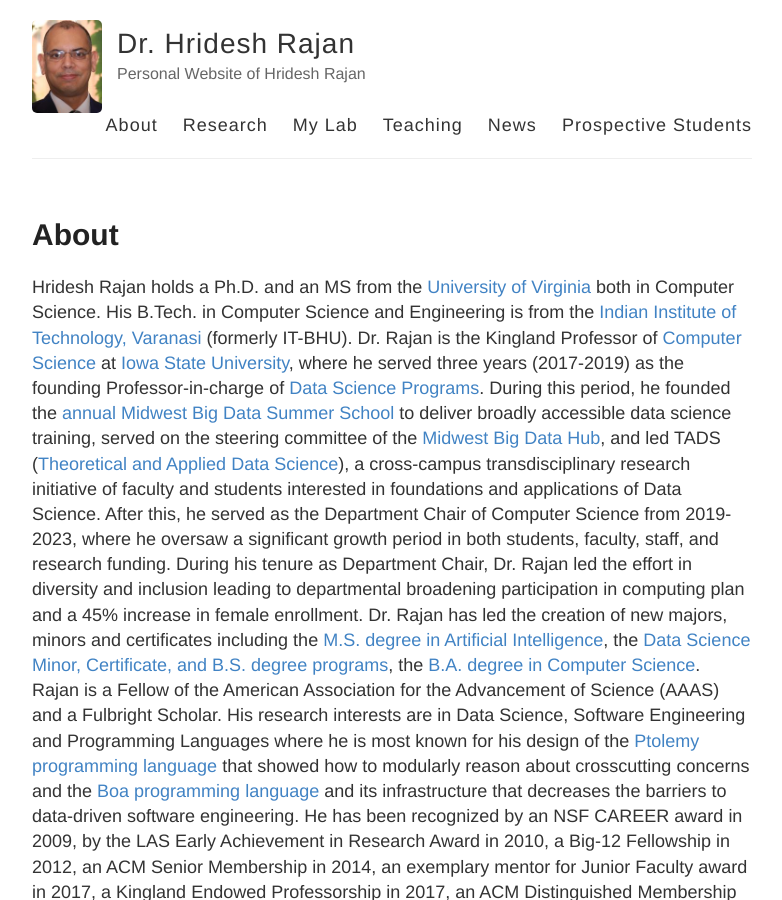
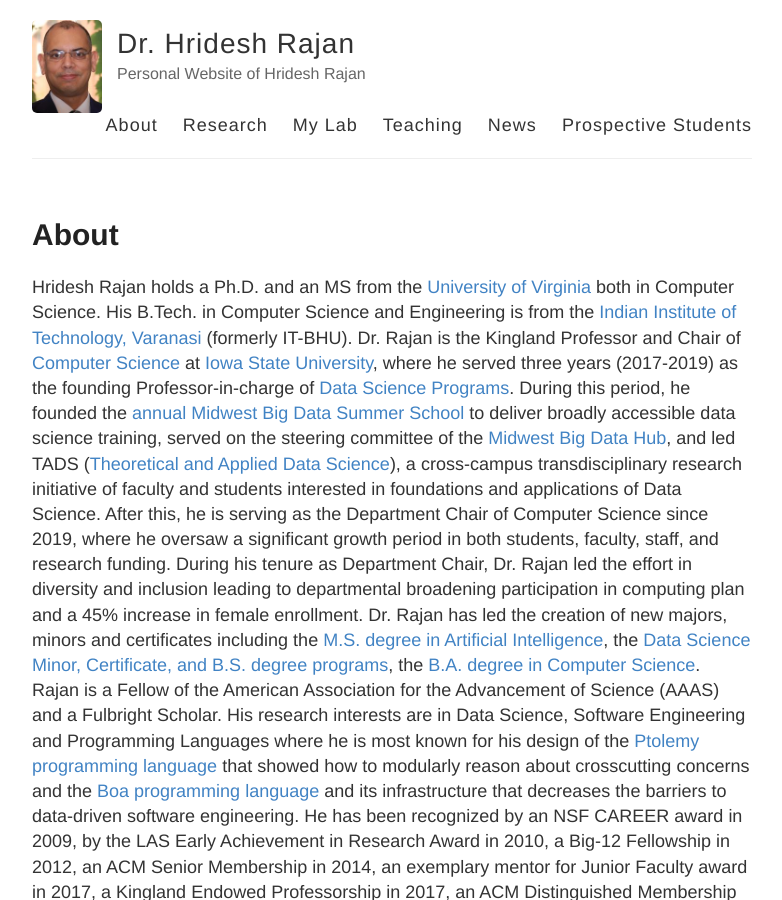
Before and after one commit to hridesh/hridesh.github.io, a Jekyll site: the page built from about.md, in a window 1280 px wide and 900 px high. Shown: the whole window, without its empty margins (248-1030 px from the left). Built offline with Jekyll 4.4.1, drawn with Linux system fonts in a browser that asks for light colours.

Commit message:
small fix

```diff
--- a/about.md
+++ b/about.md
@@ -4,10 +4,12 @@ title: About
 permalink: /about/
 ---
 
+
+
 Hridesh Rajan holds a Ph.D. and an MS from the [University of Virginia](http://virginia.edu)
 both in Computer Science. His B.Tech. in Computer Science and Engineering is from
 the [Indian Institute of Technology, Varanasi](http://iitbhu.ac.in) (formerly IT-BHU).
-Dr. Rajan is the Kingland Professor
+Dr. Rajan is the Kingland Professor and Chair
 of [Computer Science](http://www.cs.iastate/edu)
 at [Iowa State University](http://www.iastate.edu),
 where he served three years (2017-2019) as the founding Professor-in-charge of
@@ -18,7 +20,7 @@ served on the steering committee of the [Midwest Big Data Hub](http://midwestbig
 and led TADS ([Theoretical and Applied Data Science](https://tads.research.iastate.edu)),
 a cross-campus transdisciplinary research initiative of faculty and students interested
 in foundations and applications of Data Science.
-After this, he served as the Department Chair of Computer Science from 2019-2023,
+After this, he is serving as the Department Chair of Computer Science since 2019,
 where he oversaw a significant growth period in both students, faculty, staff, and research funding.
 During his tenure as Department Chair, Dr. Rajan led the effort in diversity and inclusion
 leading to departmental broadening participation in computing plan and a 45% increase in female
```
